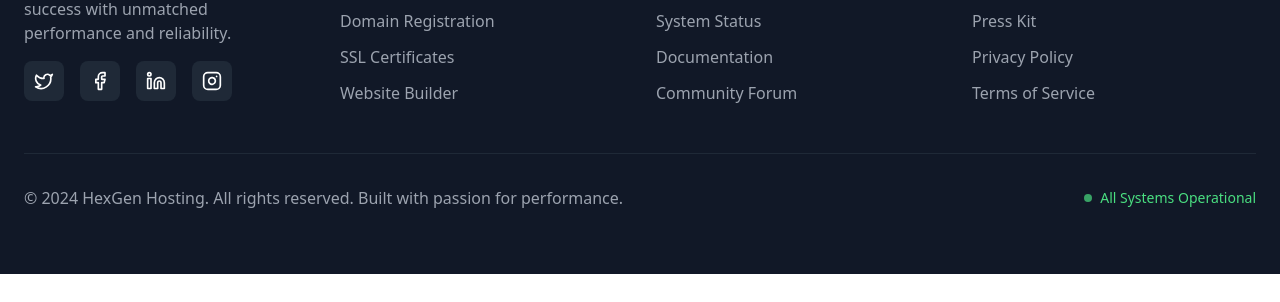
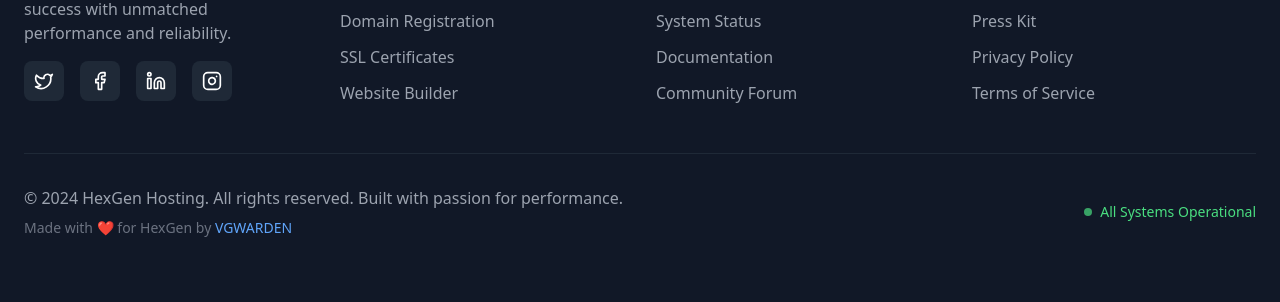
Before and after one commit to VGWARDEN/hosting-website, a plain HTML site: page index.html in a window 1280 px wide. Shown: the part 4720-5022 px from the top of the page. Before the commit the page ends 4994 px from the top, so only its background shows below. Drawn offline with nearby package versions, Linux system fonts and the light colour scheme.

Commit message:
Update index.html

```diff
--- a/index.html
+++ b/index.html
@@ -1220,9 +1220,17 @@
             <!-- Footer Bottom -->
              <div class="border-t border-gray-800 dark:border-gray-700 pt-6 sm:pt-8">
     <div class="flex flex-col sm:flex-row justify-between items-center space-y-4 sm:space-y-0">
-                    <p class="text-gray-400 text-center sm:text-left text-sm sm:text-base">
+        <div class="text-center sm:text-left space-y-2">
+            <p class="text-gray-400 text-sm sm:text-base">
                 © 2024 HexGen Hosting. All rights reserved. Built with passion for performance.
             </p>
+            <p class="text-gray-500 text-xs sm:text-sm">
+                Made with <span class="text-red-500">❤️</span> for HexGen by
+                <a href="https://vgwarden.is-a.dev/" class="hover:underline text-accent-blue" target="_blank" rel="noopener noreferrer">
+                    VGWARDEN
+                </a>
+            </p>
+        </div>
         <div class="flex items-center space-x-4 sm:space-x-6">
             <div class="flex items-center space-x-2 text-green-400">
                 <div class="w-2 h-2 bg-green-400 rounded-full animate-pulse"></div>
@@ -1231,7 +1239,7 @@
         </div>
     </div>
 </div>
-        </div>
+
     </footer>
 
     <!-- Back to Top Button -->
```
Lines whose indentation alone changed are shown as unchanged.
